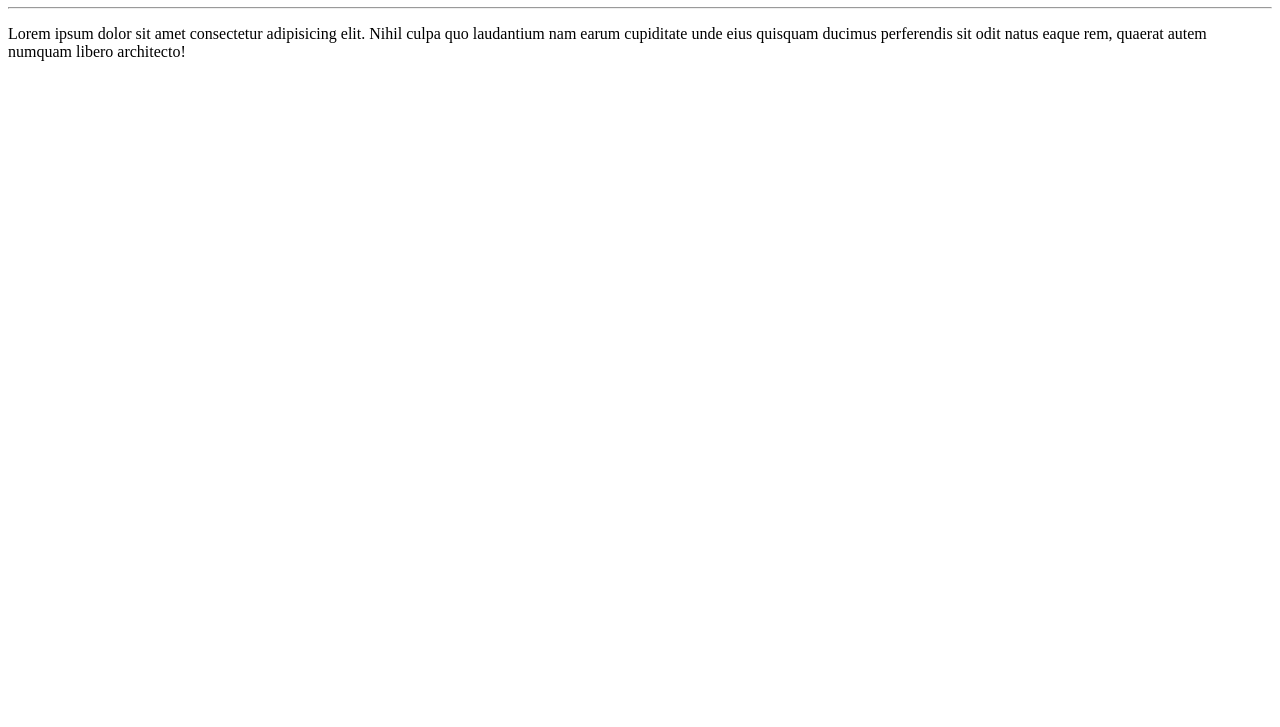
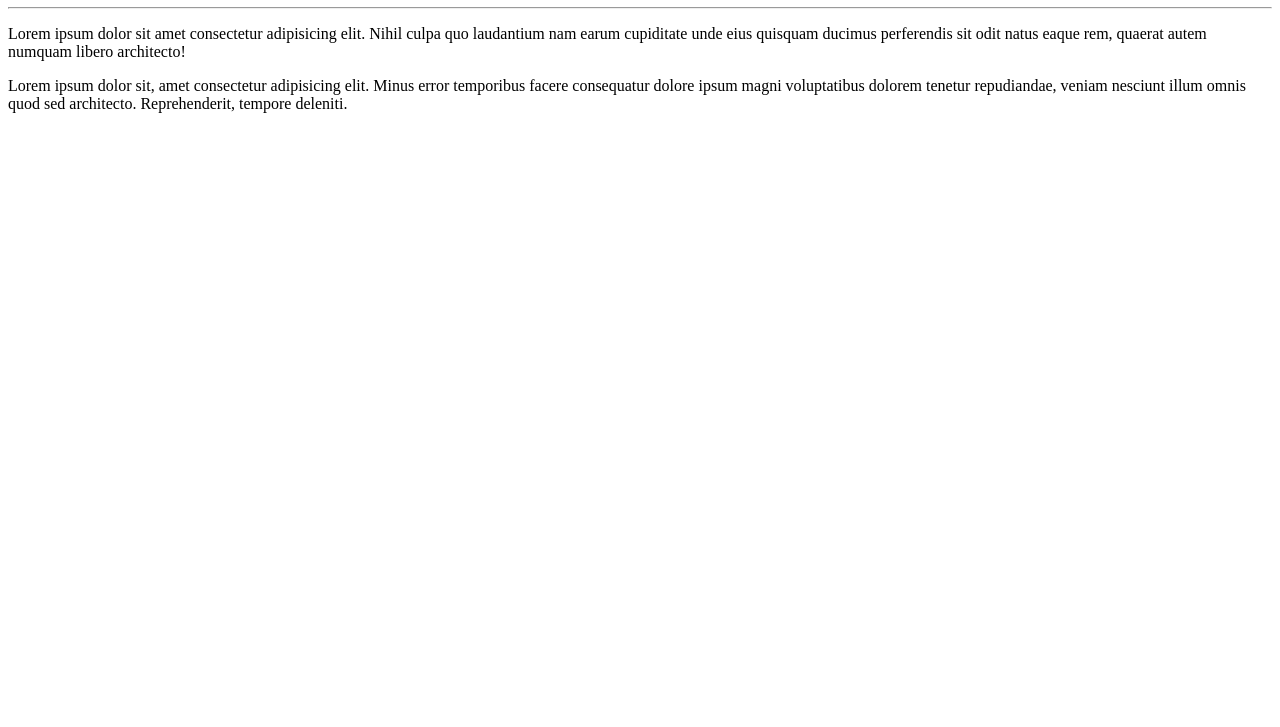
Before and after one commit to HagosL/Ola-Mundo, a plain HTML site: page site-exemplo/index.html in a window 1280 px wide. Shown: the part 73-800 px from the top of the page. Drawn offline with Linux system fonts and the light colour scheme.

Commit message:
adicionei um parágrafo

```diff
--- a/site-exemplo/index.html
+++ b/site-exemplo/index.html
@@ -9,5 +9,6 @@
     <h1>Olá, Mundo!</h1>
     <hr>
     <p>Lorem ipsum dolor sit amet consectetur adipisicing elit. Nihil culpa quo laudantium nam earum cupiditate unde eius quisquam ducimus perferendis sit odit natus eaque rem, quaerat autem numquam libero architecto!</p>
+    <p>Lorem ipsum dolor sit, amet consectetur adipisicing elit. Minus error temporibus facere consequatur dolore ipsum magni voluptatibus dolorem tenetur repudiandae, veniam nesciunt illum omnis quod sed architecto. Reprehenderit, tempore deleniti.</p>
 </body>
 </html>
```
